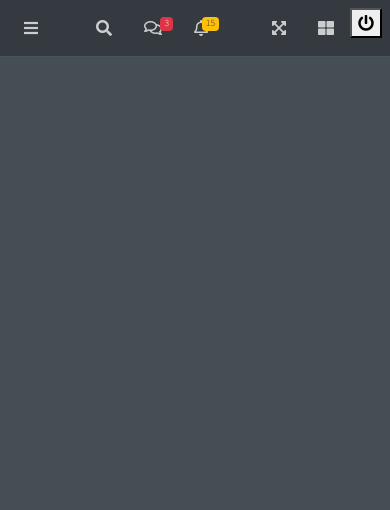
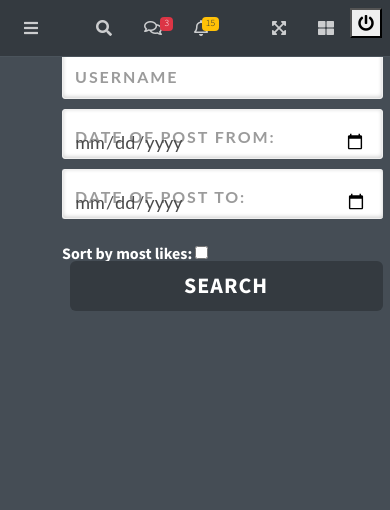
Before and after one commit to Telisman/Podcast_Streaming_Platform, a Django app: page /blog/timeline/ in a window 390 px wide. Shown: the top 510 px of the page. Run offline with Django 4.2, Linux system fonts and the light colour scheme; the visitor is signed in with stand-in values (Sample User, id 1); data that the repository does not hold is empty; parts of the project's set-up code (start-up, migrations or seed data) failed here and were passed over; some libraries are stand-ins or nearby versions.

Commit message:
timeline page: view blogs, view comments, add comments, filter blogs

```diff
--- a/podcast_blog/views.py
+++ b/podcast_blog/views.py
@@ -1,15 +1,51 @@
 from django.shortcuts import render
 from .models import Podcast_Blog,BlogComment
 from datetime import datetime, timedelta,date
+from django.db.models import Count
 
 
 
 def blog_timeline(request):
-    one_year_ago = date.today() - timedelta(days=365)
-    blog_posts = Podcast_Blog.objects.filter( time_of_blog__gte=one_year_ago).order_by(
-        '-time_of_blog')
+    # one_year_ago = date.today() - timedelta(days=365)
+    # username = request.GET.get('username', None)
+    # sort_by_likes = request.GET.get('sort_by_likes', None)
+    #
+    # if username:
+    #     blog_posts = Podcast_Blog.objects.filter(blog_user__username=username, time_of_blog__gte=one_year_ago).order_by(
+    #         '-time_of_blog')
+    # else:
+    #     blog_posts = Podcast_Blog.objects.filter(time_of_blog__gte=one_year_ago).order_by('-time_of_blog')
+    # if sort_by_likes:
+    #     blog_posts = blog_posts.annotate(num_likes=Count('likes')).order_by('-num_likes')
+    # else:
+    #     blog_posts = blog_posts.order_by('-time_of_blog')
+    # blog_comments = []
+    # for blog in blog_posts:
+    #     comments = BlogComment.objects.filter(blog=blog).order_by('-time_of_comment')
+    #     blog_comments.append((blog, comments))
+    # return render(request, "pages/blog/blog_timeline.html", {'blog_comments': blog_comments})
+    username = request.GET.get('username', None)
+    from_date = request.GET.get('from_date', None)
+    to_date = request.GET.get('to_date', None)
+    if from_date and to_date:
+        from_date = datetime.strptime(from_date, '%Y-%m-%d').date()
+        to_date = datetime.strptime(to_date, '%Y-%m-%d').date()
+        blog_posts = Podcast_Blog.objects.filter(time_of_blog__range=[from_date, to_date])
+    else:
+        one_year_ago = date.today() - timedelta(days=365)
+        if username:
+            blog_posts = Podcast_Blog.objects.filter(blog_user__username=username, time_of_blog__gte=one_year_ago)
+        else:
+            blog_posts = Podcast_Blog.objects.filter(time_of_blog__gte=one_year_ago)
+    sort_by_likes = request.GET.get('sort_by_likes', None)
+    if sort_by_likes:
+        blog_posts = blog_posts.annotate(num_likes=Count('likes')).order_by('-num_likes')
+    else:
+        blog_posts = blog_posts.order_by('-time_of_blog')
     blog_comments = []
     for blog in blog_posts:
         comments = BlogComment.objects.filter(blog=blog).order_by('-time_of_comment')
         blog_comments.append((blog, comments))
-    return render(request, "pages/blog/blog_timeline.html", {'blog_comments': blog_comments})
+    return render(request, "pages/blog/blog_timeline.html",
+                  {'blog_comments': blog_comments, 'sort_by_likes': sort_by_likes, 'from_date': from_date,
+                   'to_date': to_date})
--- /dev/null
+++ b/static/css/timeline.css
@@ -0,0 +1,345 @@
+
+
+form {
+  max-width: 1100px;
+  width: 100%;
+}
+
+/* Search Form */
+
+.styled-input {
+  float: left;
+  background: #fff;
+  border: 1px solid #EFEFEF;
+  border-radius: 3px;
+  -webkit-box-shadow: inset 0 -1px 4px 0 rgba(0,0,0,0.20);
+          box-shadow: inset 0 -1px 4px 0 rgba(0,0,0,0.20);
+  width: 100%;
+  position: relative;
+  margin-bottom: 10px;
+  font-family: "Lato", sans-serif;
+}
+
+.styled-input.multi {
+  display: -webkit-box;
+  display: -ms-flexbox;
+  display: flex;
+  -webkit-box-align: stretch;
+      -ms-flex-align: stretch;
+          align-items: stretch;
+  -webkit-box-pack: justify;
+      -ms-flex-pack: justify;
+          justify-content: space-between;
+  padding: 12px 0;
+  height: auto;
+}
+
+.styled-input label {
+  color: #9B9B9B;
+  font-size: 16px;
+  text-transform: uppercase;
+  font-weight: bold;
+  letter-spacing: 1.92px;
+  position: absolute;
+  top: 0;
+  left: 0;
+  -webkit-transition: all 0.25s cubic-bezier(0.2, 0, 0.03, 1);
+  -o-transition: all 0.25s cubic-bezier(0.2, 0, 0.03, 1);
+  transition: all 0.25s cubic-bezier(0.2, 0, 0.03, 1);
+  pointer-events: none;
+}
+
+.styled-input.multi label {
+  padding: 10px 0 0;
+}
+
+.styled-input.active {
+  border: 1px solid #D0E5BA;
+  -webkit-box-shadow: inset 0 -2px 4px 0 #D5EEBB;
+          box-shadow: inset 0 -2px 4px 0 #D5EEBB;
+}
+
+.styled-input .icon--check,
+.styled-input .icon--error,
+.styled-input .chevron-down {
+  display: inline-block;
+  position: absolute;
+  top: 50%;
+  right: 2%;
+  -webkit-transform: translate(-50%, -50%);
+      -ms-transform: translate(-50%, -50%);
+          transform: translate(-50%, -50%);
+  z-index: 0;
+}
+
+.styled-input .icon--check,
+.styled-input .icon--error {
+  display: none;
+}
+
+.styled-input .icon--check {
+  right: 0%;
+}
+
+.styled-input input.success ~ .icon--check,
+.styled-input input.error ~ .icon--error {
+  display: inline-block;
+}
+
+.styled-input label.error,
+.styled-input input:focus ~ label.error,
+.styled-input input#fn:valid ~ label.error,
+.styled-input input#ln:valid ~ label.error {
+  font-size: 15px;
+  text-transform: none;
+  letter-spacing: normal;
+  color: #ff523d;
+  top: 53px;
+  left: -3px;
+}
+
+.styled-input.multi.error {
+  margin-bottom: 20px;
+}
+
+.styled-input.multi > div {
+  position: relative;
+  width: 100%;
+  border-right: 2px solid #ccc;
+}
+
+.styled-input.multi > div:nth-last-of-type(1) {
+  border-right: 0;
+}
+
+.styled-input.multi > div input,
+.styled-input.multi > div label {
+  padding-left: 12px;
+}
+
+.styled-input.multi > div input {
+  padding-top: 20px;
+}
+
+
+.styled-input input:focus,
+.styled-input textarea:focus,
+.styled-input select:focus {
+  outline: none;
+}
+
+.styled-input input,
+.styled-input textarea,
+.styled-input select {
+  color: #4A4A4A;
+  border: 0;
+  width: 90%;
+  font-size: 18px;
+  padding-top: 20px;
+  background: transparent;
+}
+
+.styled-input select {
+  width: 100%;
+  background: transparent;
+  border: 0;
+  -webkit-appearance: none;
+  -moz-appearance: none;
+  appearance: none;
+  position: relative;
+  z-index: 1;
+  left: 11px;
+}
+
+/* Focus Label */
+
+.styled-input input:focus ~ label,
+.styled-input input#fn:valid ~ label,
+.styled-input input#ln:valid ~ label,
+.styled-input input#city[filled="true"]:valid ~ label,
+.styled-input #select-state label {
+  font-size: 13px;
+  letter-spacing: 1.56px;
+  color: #4A3B8F;;
+  top: -12.8px;
+  -webkit-transition: all 0.125s cubic-bezier(0.2, 0, 0.03, 1);
+  -o-transition: all 0.125s cubic-bezier(0.2, 0, 0.03, 1);
+  transition: all 0.125s cubic-bezier(0.2, 0, 0.03, 1);
+}
+
+@media (min-width: 991px) {
+  .styled-input.multi {
+    height: 70px;
+  }
+}
+
+@media (min-width: 768px) and (max-width: 990px) {
+  .styled-input.multi {
+    height: 60px;
+    padding: 8px 0;
+  }
+  .styled-input.multi > div input {
+    padding-top: 18px;
+  }
+  .styled-input.multi label {
+    padding: 7px 0 0;
+  }
+  .styled-input input#fn:valid ~ label,
+  .styled-input input#ln:valid ~ label,
+  .styled-input input#city[filled="true"]:valid ~ label,
+  .styled-input.multi input:focus ~ label,
+  .styled-input #select-state label {
+    top: -9px;
+  }
+  .styled-input.multi.error {
+    margin-bottom: 30px;
+  }
+  .styled-input label.error,
+  .styled-input input:focus ~ label.error,
+  .styled-input input#fn:valid ~ label.error,
+  .styled-input input#ln:valid ~ label.error {
+    font-size: 13px;
+    top: 53px;
+  }
+  .search-area .form-area button.serach-btn {
+    height: 60px;
+    padding: 0;
+  }
+}
+
+@media (max-width: 767.98px) {
+  .examples [class^="col-"] {
+    padding: 0
+  }
+
+  .styled-input.multi > div {
+    background-color: #fff;
+    margin-bottom: 10px;
+    display: block;
+    border: 1px solid #EFEFEF;
+    border-radius: 3px;
+    -webkit-box-shadow: inset 0 -1px 4px 0 rgba(0,0,0,0.20);
+            box-shadow: inset 0 -1px 4px 0 rgba(0,0,0,0.20);
+    width: 100%;
+    padding: 16px 16px 8px 11.2px;
+    height: 50px;
+  }
+
+  .styled-input.multi {
+    -webkit-box-orient: vertical;
+    -webkit-box-direction: normal;
+        -ms-flex-direction: column;
+            flex-direction: column;
+    border: 0;
+    -webkit-box-shadow: none;
+            box-shadow: none;
+    background: transparent;
+    margin-bottom: 0;
+  }
+
+  .styled-input.multi > div label {
+    padding: 12px 0 0 12px;
+  }
+  .styled-input.multi > div input:valid ~ label,
+  .styled-input.multi > div input:focus ~ label,
+  .styled-input.multi #select-state > label {
+    padding-top: 15px;
+  }
+
+  .styled-input.multi > div input {
+    padding-left: 0;
+    padding-top: 2px;
+    position: relative;
+    z-index: 2;
+    width: 100%;
+  }
+  .styled-input select {
+    left: 0;
+    padding-top: 2px;
+  }
+
+  .styled-input.multi.error {
+    margin-bottom: 0;
+  }
+
+  .styled-input.multi > div.error {
+    margin-bottom: 30px;
+  }
+
+  .styled-input.multi > div.error label.error {
+      padding-top: 0;
+  }
+}
+
+/* Button */
+
+.no-pad-left-10 {
+  padding-left: 5px;
+}
+
+@media (max-width: 991px) and (min-width: 768px) {
+  .no-pad-left-10 {
+    padding-left: 0px;
+    margin-left: -5px;
+    width: calc(16.66666667% + 5px);
+  }
+}
+
+@media (max-width: 767px) {
+  .no-pad-left-10 {
+    padding-left: 15px;
+    margin-left: 0;
+  }
+}
+
+.form-area button.serach-btn {
+  border-radius: 6px;
+  -webkit-border-radius: 6px;
+  -moz-border-radius: 6px;
+  border: none;
+  font-size: 24px;
+  background: #81B44C;
+  text-align: center;
+  color: white;
+  text-transform: uppercase;
+  font-weight: 700;
+  letter-spacing: 1.01px;
+  width: 100%;
+  height: 70px;
+  -o-transition: all 0.25s ease-out;
+  transition: all 0.25s ease-out;
+  -webkit-transition: all 0.25s ease-out;
+  -moz-transition: all 0.25s ease-out;
+}
+
+.form-area button.serach-btn:hover {
+    background: #638A3A;
+    -webkit-box-shadow: -2px -2px 4px -4px rgba(0, 0, 0, 0.02), 0 3px 9px 0 rgba(0, 0, 0, 0.1), 0 2px 4px 0 rgba(0, 0, 0, 0.14);
+    box-shadow: -2px -2px 4px -4px rgba(0, 0, 0, 0.02), 0 3px 9px 0 rgba(0, 0, 0, 0.1), 0 2px 4px 0 rgba(0, 0, 0, 0.14);
+}
+
+.form-area button.serach-btn:focus {
+  outline: none;
+}
+
+@media only screen and (max-width: 991px) {
+  .form-area button.serach-btn {
+    font-size: 20px;
+    height: 60px;
+    padding: 0;
+  }
+}
+
+@media only screen and (max-width: 767px) {
+  .form-area button.serach-btn {
+    font-size: 22px;
+    padding: 7px 20px;
+    width: 100%;
+    height: 50px;
+    border-radius: 6px;
+    -webkit-border-radius: 6px;
+    -moz-border-radius: 6px;
+    margin-top: -12px;
+    margin-bottom: 20px;
+  }
+}
--- a/templates/pages/blog/blog_timeline.html
+++ b/templates/pages/blog/blog_timeline.html
@@ -1,10 +1,40 @@
 {% extends 'navbar_footer_menu.html' %}
 {% load static %}
 {% block content %}
+<link href="{% static 'css/timeline.css' %}" rel="stylesheet">
+
 {% if user.is_authenticated %}
 
     <section class="content" style="margin-left: 14%; margin-top: 5%;">
-      <div class="container-fluid">
+      <div class="container-fluid" style="margin-top: -2%;">
+        <form action="#" id="header-search-people" class="form-area" novalidate="novalidate" autocomplete="off">
+                  <div class="row">
+                      <div class="col-md-10">
+                          <div class="styled-input wide multi">
+                              <div class="first-name" id="input-username">
+                                   <input type="text" name="username" >
+                                  <label>Username</label>
+                              </div>
+                              <div class="last-name" id="input-date-from">
+                                  <input type="date" name="from_date"  value="{{ from_date|default:'' }}"  placeholder=" ">
+                                  <label >Date of post from:</label>
+                              </div>
+                              <div class="city" id="input-date_to">
+                                  <input type="date"  name="to_date" value="{{ to_date|default:'' }}">
+                                   <label >Date of post to:</label>
+                              </div>
+                          </div>
+                          <div class="city" id="input-most-like">
+                              <label >Sort by most likes:</label>
+                              <input type="checkbox"    name="sort_by_likes" {% if sort_by_likes %}checked{% endif %}>
+                          </div>
+                      </div>
+                      <div class="col-md-2 no-pad-left-10">
+                          <button type="submit" class="primary-btn serach-btn" id="submit_btn" style="background-color: #343a40;">SEARCH</button>
+                      </div>
+                  </div>
+                </form>
+
 
         <!-- Timelime example  -->
         <div class="row">
@@ -40,10 +70,10 @@
                                 <ul class="nav nav-treeview col-md-12" >
                                   {% for comment in comments %}
                                       <li class="nav-item" style="border-bottom: 1px solid white;">
-                                          <p>{{ comment.comment_text|linebreaks }}</p>
+                                          <p style="margin-top: 10%;">{{ comment.comment_text|linebreaks }}</p>
                                           <small>by {{ comment.comment_user.username }} on {{ comment.time_of_comment }}</small>
                                          {% empty %}
-                                            <p>No comments yet.</p>
+                                            <p style="margin-top: 10%;">No comments yet.</p>
                                         </li>
                                       {% endfor %}
                                 </ul>
@@ -72,4 +102,5 @@
 
 
 {% endif %}
+
 {% endblock %}
```
Also changed, not shown: static/js/timeline.js (added, +13 -0 lines).
